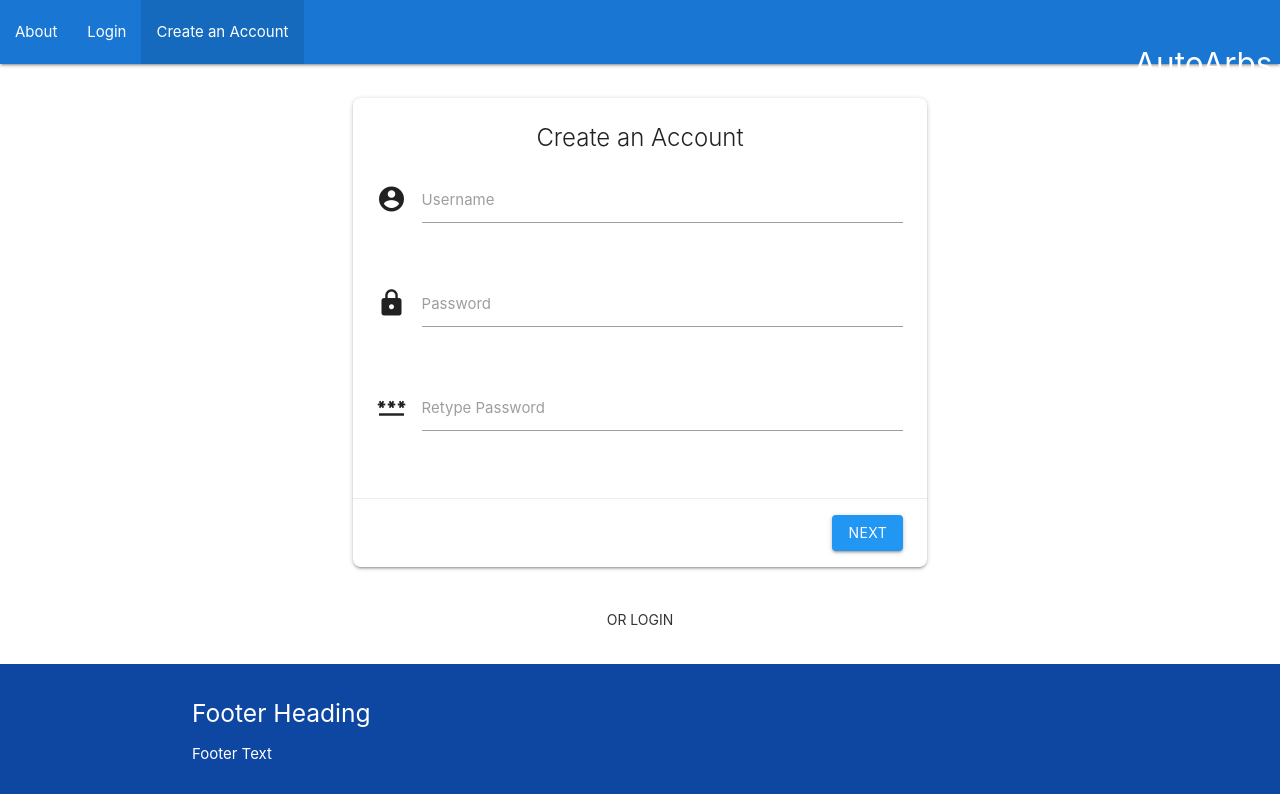
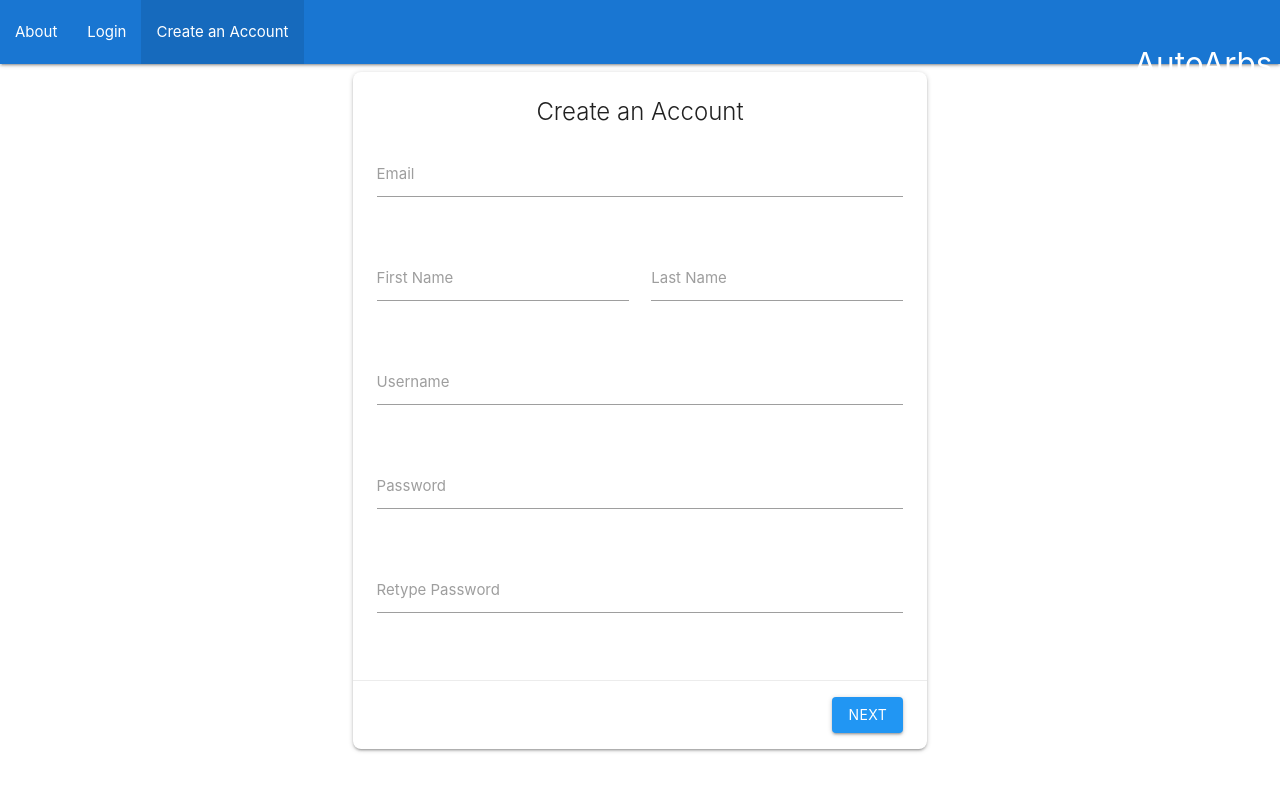
Before and after one commit to qbit-0/autoarbs, a React (Create React App) app in the folder autoarbs/: page /registration in a window 1280 px wide. Shown: the top 794 px of the page. Built offline with nearby package versions, Linux system fonts and the light colour scheme.

Commit message:
add apis

```diff
--- a/autoarbs/package.json
+++ b/autoarbs/package.json
@@ -11,6 +11,7 @@
     "@types/node": "^17.0.45",
     "@types/react": "^18.0.25",
     "@types/react-dom": "^18.0.9",
+    "axios": "^1.2.1",
     "materialize-css": "^1.0.0-rc.2",
     "react": "^18.2.0",
     "react-dom": "^18.2.0",
--- /dev/null
+++ b/autoarbs/src/api/account.ts
@@ -0,0 +1,57 @@
+import axios from "axios";
+
+const url = "http://boladada524-001-site1.atempurl.com/api";
+
+const registerEndpoint = "/auth/register";
+const loginEndpoint = "/auth/login";
+const depositEndpoint = "/deposit";
+const withdrawEndpoint = "/withdraw";
+
+export const register = async (
+  firstname: string,
+  lastname: string,
+  username: string,
+  email: string,
+  password: string
+) => {
+  return await axios.post(`${url}${registerEndpoint}`, {
+    firstName: firstname,
+    lastName: lastname,
+    userName: username,
+    email,
+    password,
+  });
+};
+
+export const login = async (usernameOrEmail: string, password: string) => {
+  return axios.post(`${url}${loginEndpoint}`, {
+    userName: usernameOrEmail,
+    password,
+  });
+};
+
+export const deposit = async (
+  username: string,
+  amount: number,
+  method: string
+) => {
+  return axios.post(`${url}${depositEndpoint}`, {
+    userName: username,
+    amount,
+    method,
+  });
+};
+
+export const withdraw = async (
+  username: string,
+  amount: number,
+  method: string,
+  accountWidthdrawnTo: string
+) => {
+  return axios.post(`${url}${withdrawEndpoint}`, {
+    userName: username,
+    amount,
+    method,
+    account_withdrawn_to: accountWidthdrawnTo,
+  });
+};
--- a/autoarbs/src/components/cards/LoginCard.tsx
+++ b/autoarbs/src/components/cards/LoginCard.tsx
@@ -7,13 +7,14 @@ import {
   useState,
 } from "react";
 import { useNavigate } from "react-router-dom";
+import { login } from "../../api/account";
 import { useAppDispatch } from "../../app/hooks";
 import { accountActions } from "../../features/account/accountSlice";
 
 type Props = {};
 
 const LoginCard = (props: Props) => {
-  const [username, setUsername] = useState("");
+  const [usernameOrEmail, setUsernameOrEmail] = useState("");
   const [password, setPassword] = useState("");
   const dispatch = useAppDispatch();
   const navigate = useNavigate();
@@ -28,11 +29,23 @@ const LoginCard = (props: Props) => {
     };
   };
 
-  const handleSubmit = (e: FormEvent<HTMLFormElement>) => {
+  const handleSubmit = async (e: FormEvent<HTMLFormElement>) => {
     e.preventDefault();
-    if (username && password) {
-      dispatch(accountActions.login(username));
-      navigate("/dashboard");
+
+    if (!usernameOrEmail || !password) return;
+
+    const res = await login(usernameOrEmail, password);
+    console.log(res);
+
+    const data = res.data;
+
+    switch (data.statusCode) {
+      case 200:
+        dispatch(accountActions.login(usernameOrEmail));
+        navigate("/dashboard");
+        break;
+      case 400:
+        break;
     }
   };
 
@@ -43,20 +56,18 @@ const LoginCard = (props: Props) => {
           <span className="card-title center">Log In</span>
           <div className="row">
             <div className="input-field col s12">
-              <i className="material-icons prefix">account_circle</i>
               <input
-                id="username"
+                id="username_or_email"
                 type="text"
-                value={username}
-                onChange={handleTextChange(setUsername)}
+                value={usernameOrEmail}
+                onChange={handleTextChange(setUsernameOrEmail)}
                 className="validate"
               />
-              <label htmlFor="username">Username</label>
+              <label htmlFor="username_or_email">Username or Email</label>
             </div>
           </div>
           <div className="row">
             <div className="input-field col s12">
-              <i className="material-icons prefix">lock</i>
               <input
                 id="password"
                 type="password"
--- a/autoarbs/src/components/cards/RegistrationCard.tsx
+++ b/autoarbs/src/components/cards/RegistrationCard.tsx
@@ -7,12 +7,16 @@ import {
   useState,
 } from "react";
 import { useNavigate } from "react-router-dom";
+import { register } from "../../api/account";
 import { useAppDispatch } from "../../app/hooks";
 import { accountActions } from "../../features/account/accountSlice";
 
 type Props = {};
 
 const RegistrationCard = (props: Props) => {
+  const [email, setEmail] = useState("");
+  const [firstname, setFirstname] = useState("");
+  const [lastname, setLastname] = useState("");
   const [username, setUsername] = useState("");
   const [password, setPassword] = useState("");
   const [passwordRetype, setPasswordRetype] = useState("");
@@ -30,11 +34,22 @@ const RegistrationCard = (props: Props) => {
     };
   };
 
-  const handleSubmit = (e: FormEvent<HTMLFormElement>) => {
+  const handleSubmit = async (e: FormEvent<HTMLFormElement>) => {
     e.preventDefault();
-    if (username && password && password === passwordRetype) {
-      dispatch(accountActions.login(username));
-      navigate("/dashboard");
+    if (!username || !password || password !== passwordRetype) return;
+
+    const res = await register(firstname, lastname, username, email, password);
+    console.log(res);
+
+    const data = res.data;
+
+    switch (data.statusCode) {
+      case 201:
+        dispatch(accountActions.login(username));
+        navigate("/dashboard");
+        break;
+      case 400:
+        break;
     }
   };
 
@@ -45,7 +60,40 @@ const RegistrationCard = (props: Props) => {
           <span className="card-title center">Create an Account</span>
           <div className="row">
             <div className="input-field col s12">
-              <i className="material-icons prefix">account_circle</i>
+              <input
+                id="email"
+                type="text"
+                value={email}
+                onChange={handleTextChange(setEmail)}
+                className="validate"
+              />
+              <label htmlFor="email">Email</label>
+            </div>
+          </div>
+          <div className="row">
+            <div className="input-field col s12 m6">
+              <input
+                id="firstname"
+                type="text"
+                value={firstname}
+                onChange={handleTextChange(setFirstname)}
+                className="validate"
+              />
+              <label htmlFor="firstname">First Name</label>
+            </div>
+            <div className="input-field col s12 m6">
+              <input
+                id="lastname"
+                type="text"
+                value={lastname}
+                onChange={handleTextChange(setLastname)}
+                className="validate"
+              />
+              <label htmlFor="lastname">Last Name</label>
+            </div>
+          </div>
+          <div className="row">
+            <div className="input-field col s12">
               <input
                 id="username"
                 type="text"
@@ -58,7 +106,6 @@ const RegistrationCard = (props: Props) => {
           </div>
           <div className="row">
             <div className="input-field col s12">
-              <i className="material-icons prefix">lock</i>
               <input
                 id="password"
                 type="password"
@@ -71,7 +118,6 @@ const RegistrationCard = (props: Props) => {
           </div>
           <div className="row">
             <div className="input-field col s12">
-              <i className="material-icons prefix">password</i>
               <input
                 id="password-retype"
                 type="password"
--- a/autoarbs/src/features/account/accountSlice.ts
+++ b/autoarbs/src/features/account/accountSlice.ts
@@ -3,6 +3,9 @@ import { RootState } from "../../app/store";
 
 export type AccountState = {
   username: string | null;
+  email: string | null;
+  firstname: string | null;
+  lastname: string | null;
   balance: number;
   deposited: number;
   withdrawn: number;
@@ -10,6 +13,9 @@ export type AccountState = {
 
 const initialState = {
   username: null,
+  email: null,
+  firstname: null,
+  lastname: null,
   balance: 300,
   deposited: 200,
   withdrawn: 100,
@@ -20,7 +26,10 @@ const accountSlice = createSlice({
   initialState,
   reducers: {
     login: (state, action) => {
-      state.username = action.payload;
+      state.username = action.payload.username;
+      state.email = action.payload.email;
+      state.firstname = action.payload.firstname;
+      state.lastname = action.payload.lastname;
     },
     logout: (state) => {
       state.username = null;
```
Also changed, not shown: 1 other file (tests, documents, lock files or other folders).
